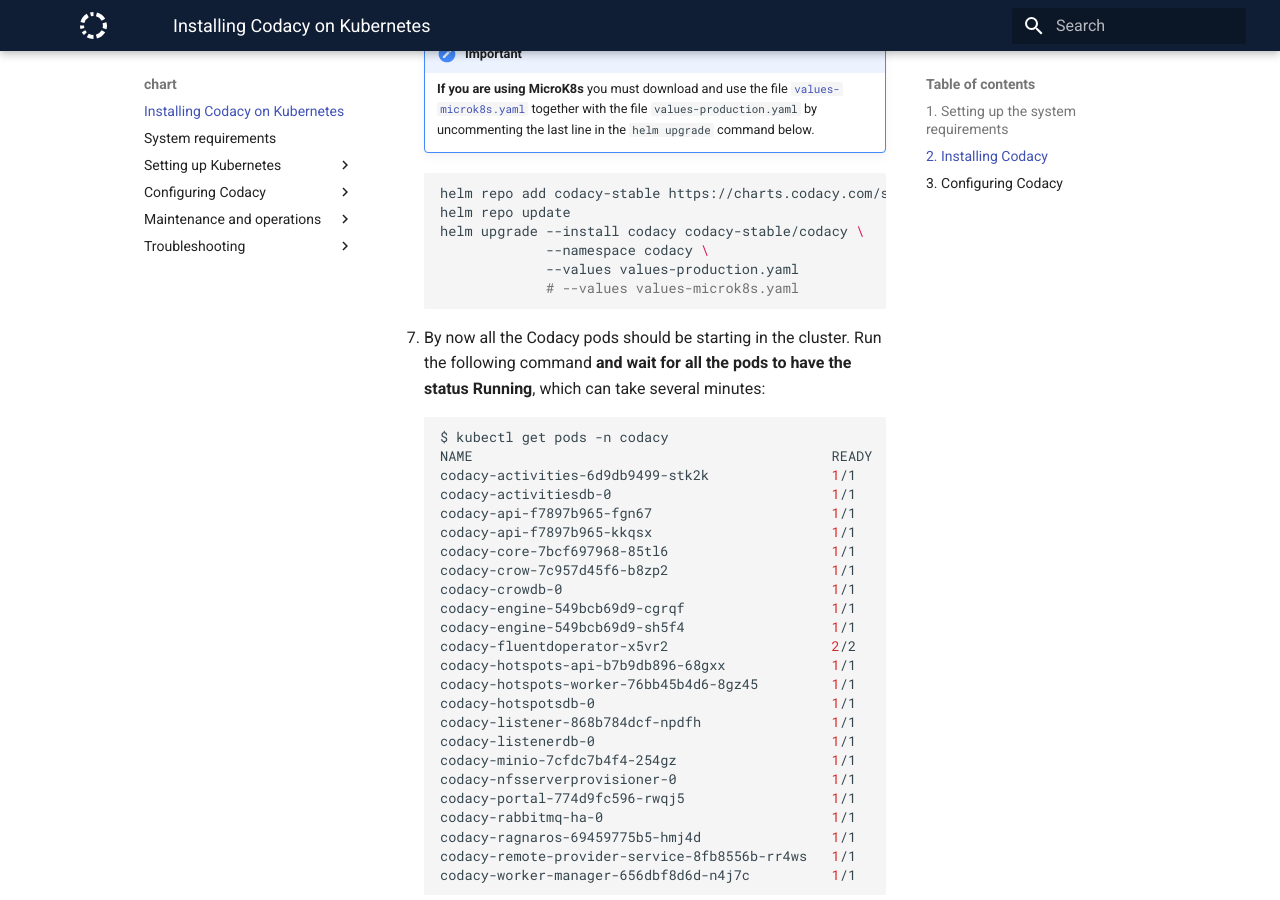
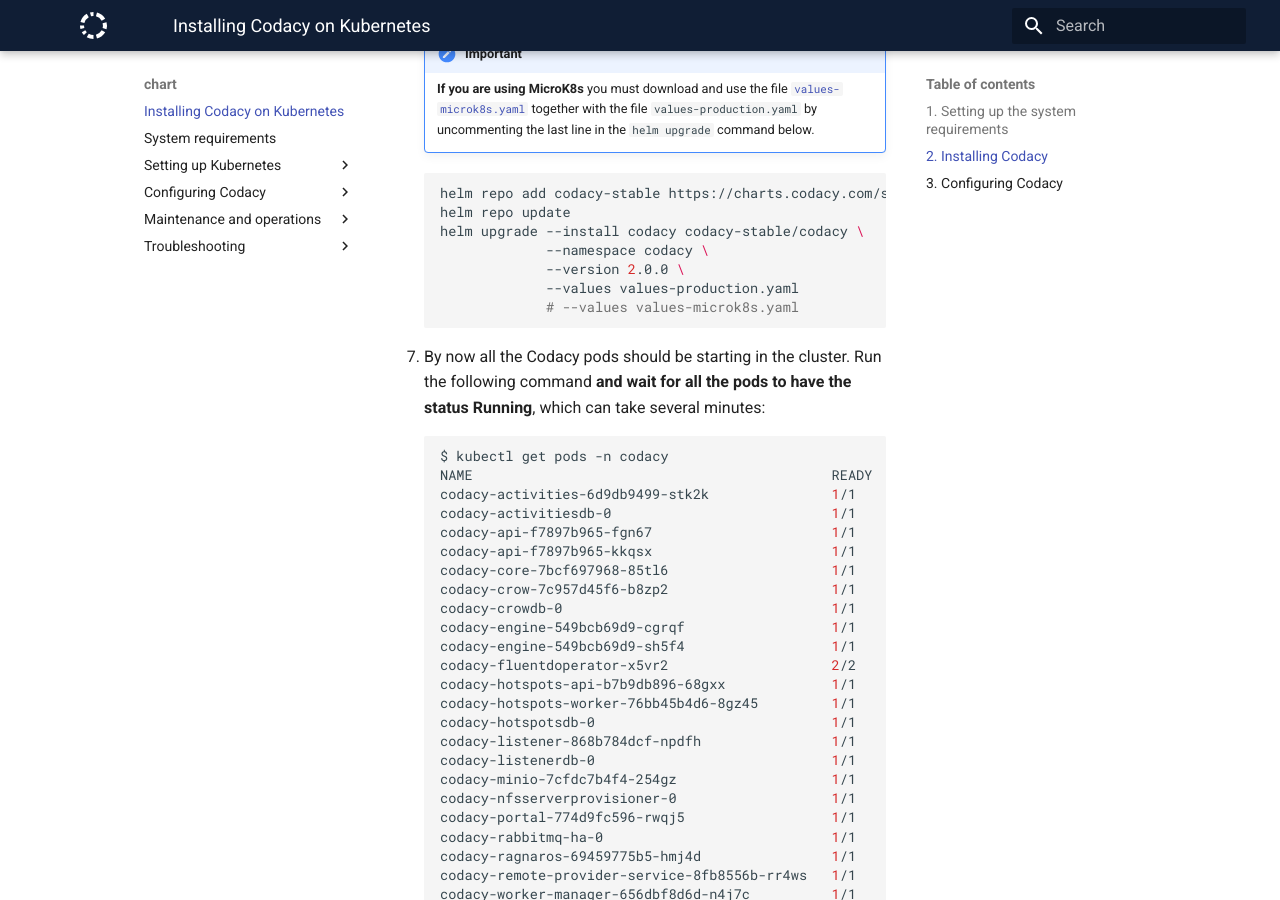
Before and after one commit to codacy/chart, an MkDocs documentation site: the page built from docs/index.md, in a window 1280 px wide and 900 px high, scrolled down 2272 px. Built offline with MkDocs 1.6.1 and Material for MkDocs 9.7.7, drawn with Linux system fonts in a browser that asks for light colours.

Commit message:
Update index.md

````diff
--- a/docs/index.md
+++ b/docs/index.md
@@ -78,6 +78,7 @@
     helm repo update
     helm upgrade --install codacy codacy-stable/codacy \
                  --namespace codacy \
+                 --version 2.0.0 \
                  --values values-production.yaml
                  # --values values-microk8s.yaml
     ```
````
